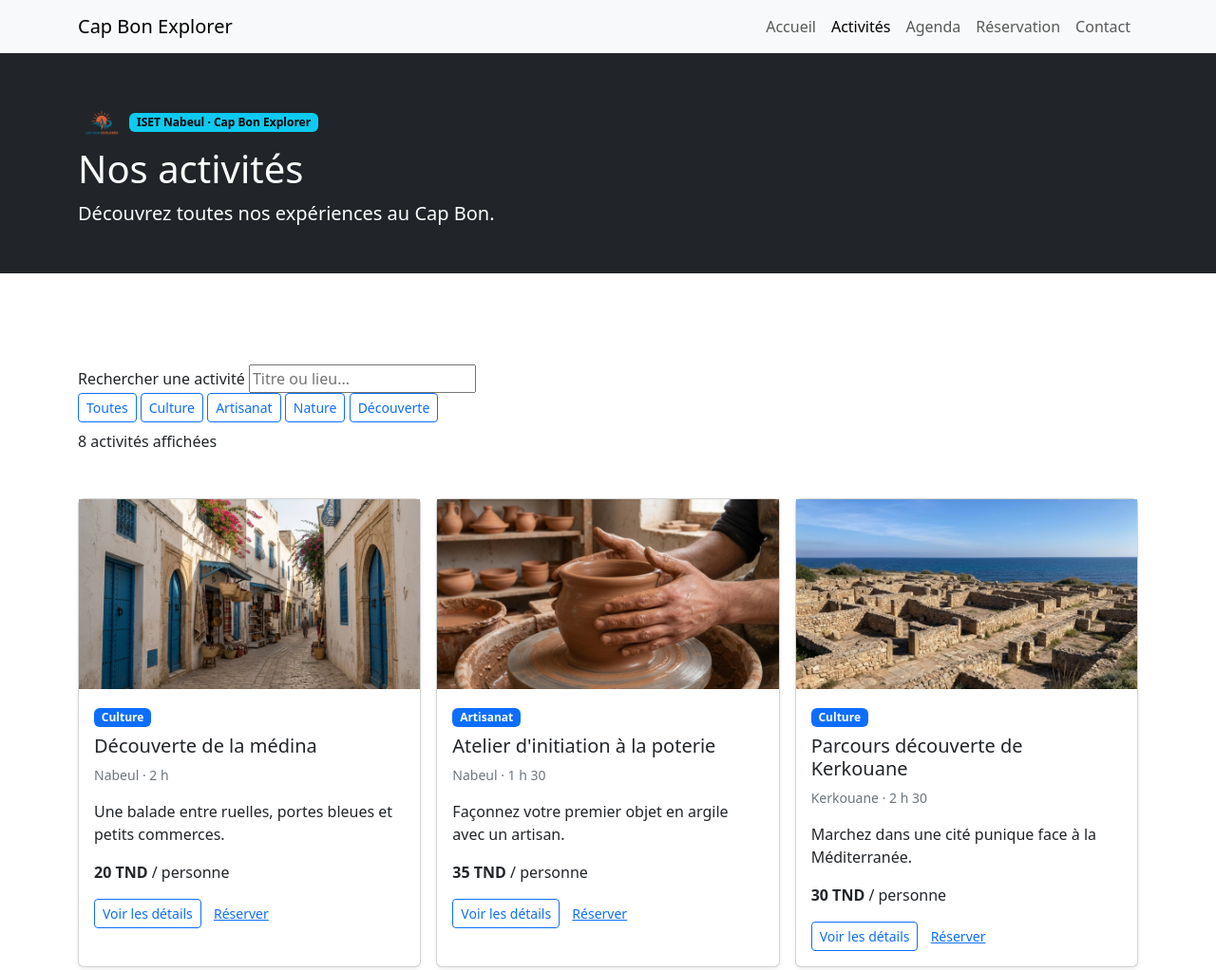
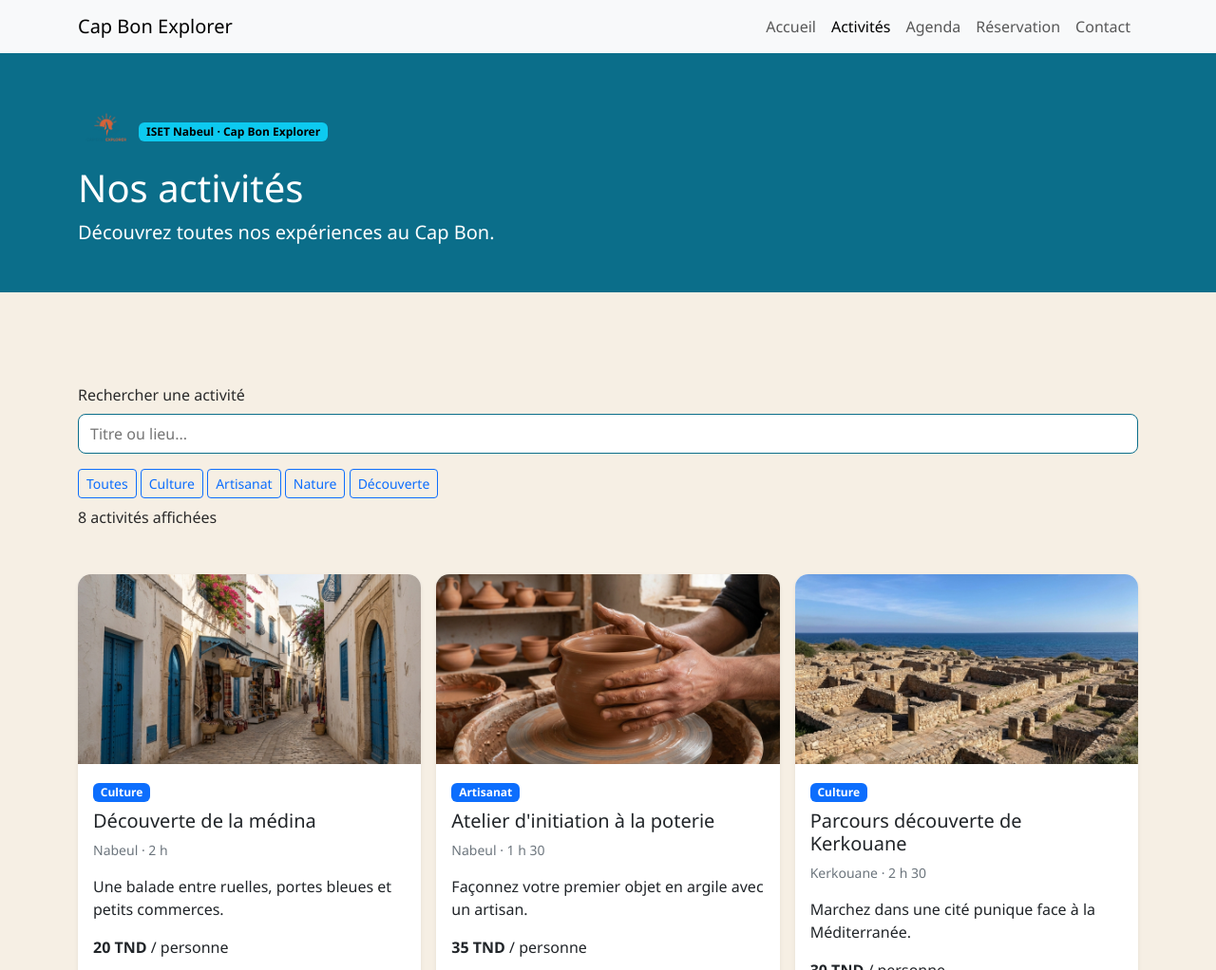
Before and after one commit to Da9noo/cap-bon-explorer, a plain HTML site: page activites.html in a window 1280 px wide. Shown: the top 1022 px of the page at 95% size. Drawn offline with Linux system fonts and the light colour scheme.

Commit message:
html et css/bootstraps

```diff
--- a/css/style.css
+++ b/css/style.css
@@ -1,11 +1,92 @@
+:root {
+  --bleu: #0b6e8a;
+  --terre: #d9643a;
+  --sable: #f6efe4;
+}
+
+body {
+  background-color: var(--sable);
+  font-family: "Segoe UI", Arial, sans-serif;
+  color: #2b2b2b;
+}
+
+h1,
+h2,
+h3 {
+  color: var(--bleu);
+}
+
+header.text-bg-dark,
+footer.text-bg-dark {
+  background-color: var(--bleu) !important;
+}
+
+header h1 {
+  color: white;
+}
+
 .logo {
-  height: 50px;
+  height: 60px;
+  margin-bottom: 10px;
 }
+
 .banniere {
   width: 100%;
+  border-radius: 12px;
 }
+
+.navbar .nav-link:hover {
+  color: var(--terre);
+}
+
+.card {
+  border: none;
+  border-radius: 14px;
+  overflow: hidden;
+  transition:
+    transform 0.3s,
+    box-shadow 0.3s;
+}
+
+.card:hover {
+  transform: translateY(-6px);
+  box-shadow: 0 10px 22px rgba(0, 0, 0, 0.2);
+}
+
 .card img {
   width: 100%;
   height: 200px;
   object-fit: cover;
 }
+
+.btn-primary {
+  --bs-btn-bg: var(--terre);
+  --bs-btn-border-color: var(--terre);
+  --bs-btn-hover-bg: #b84f28;
+  --bs-btn-hover-border-color: #b84f28;
+}
+
+#recherche {
+  width: 100%;
+  padding: 8px 12px;
+  margin: 8px 0 16px;
+  border: 1px solid var(--bleu);
+  border-radius: 8px;
+}
+
+#recherche:focus,
+.form-control:focus {
+  outline: none;
+  border-color: var(--terre);
+  box-shadow: 0 0 6px var(--terre);
+}
+
+@media (max-width: 576px) {
+  .card img {
+    height: 160px;
+  }
+
+  header h1 {
+    font-size: 1.6rem;
+  }
+}
```
